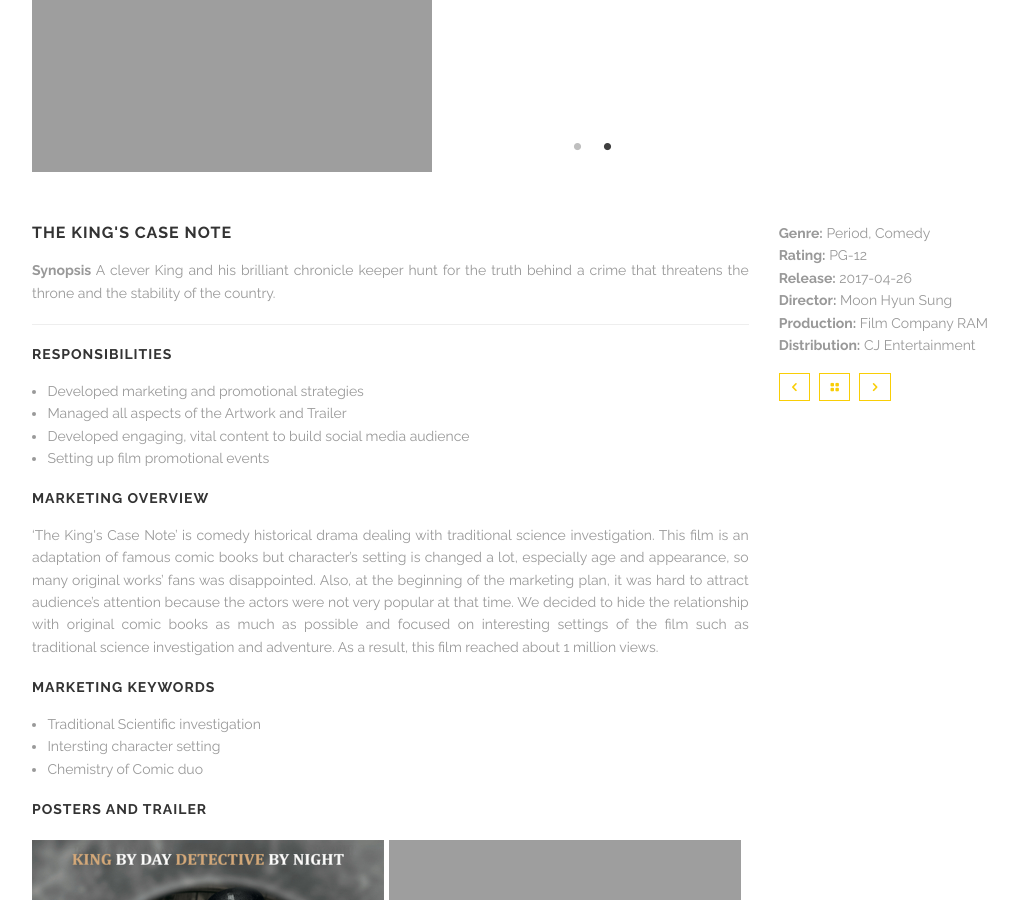
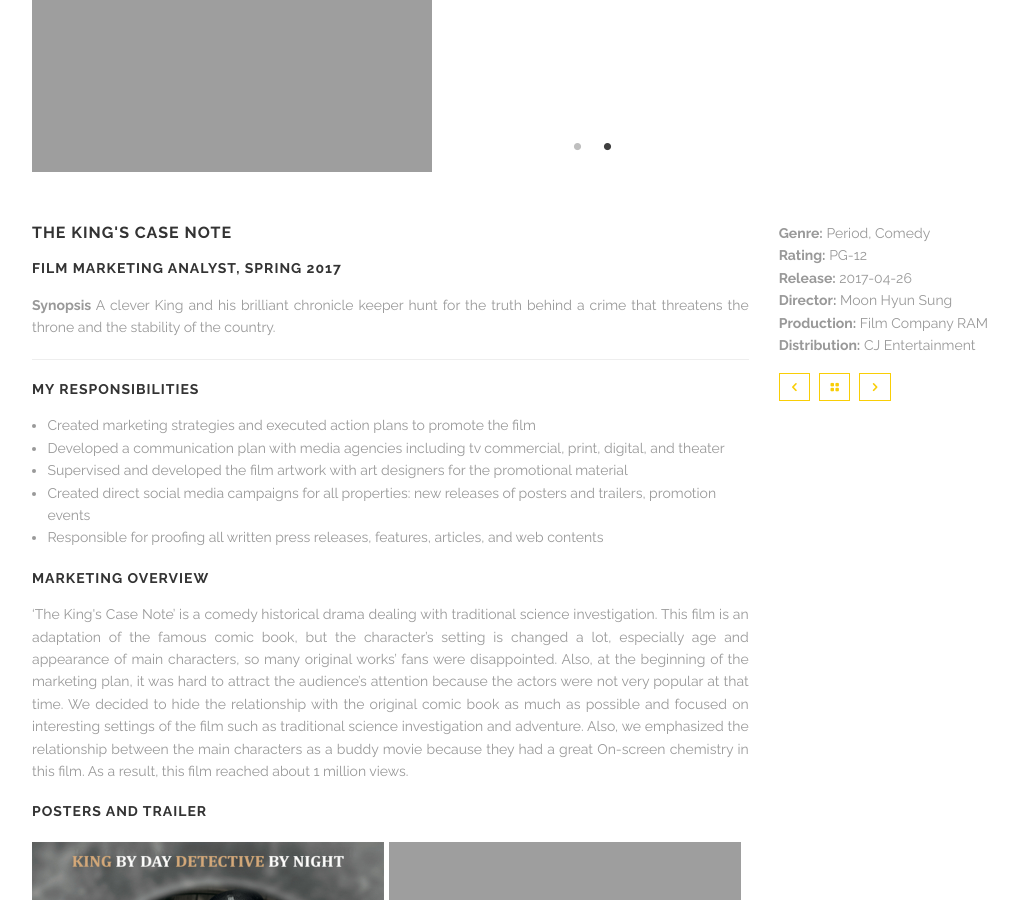
Before and after one commit to hyoeunK/hyoeunK.github.io, a Jekyll site: the page built from portfolio-item_king.html, in a window 1280 px wide and 900 px high, scrolled down 525 px. Shown: the whole window, without its empty margins (63-1081 px from the left). Built offline with Jekyll 4.4.1, drawn with Linux system fonts in a browser that asks for light colours; some of the changed text lies outside the part shown.

Commit message:
king/brother

```diff
--- a/portfolio-item_king.html
+++ b/portfolio-item_king.html
@@ -32,7 +32,9 @@
   <div class='spacing'></div>
   <div class='row'>
     <div class='large-8 columns'>
-      <h3>The King's Case Note</h3>
+      <h3>The King's Case Note<br>
+        <h4>FILM MARKETING ANALYST, SPRING 2017</h4>
+      </h3>
       <p style="text-align:justify;">
         <strong>Synopsis</strong>
         A clever King and his brilliant chronicle keeper hunt for the truth behind a crime that threatens the throne and the stability of the country.
@@ -41,30 +43,21 @@
 
 
       <p>
-        <h4>Responsibilities</h4>
+        <h4>My Responsibilities</h4>
 
         <ul>
-          <li>Developed marketing and promotional strategies</li>
-          <li>Managed all aspects of the Artwork and Trailer</li>
-          <li>Developed engaging, vital content to build social media audience</li>
-          <li>Setting up film promotional events</li>
+          <li>Created marketing strategies and executed action plans to promote the film</li>
+          <li>Developed a communication plan with media agencies including tv commercial, print, digital, and theater</li>
+          <li>Supervised and developed the film artwork with art designers for the promotional material</li>
+          <li>Created direct social media campaigns for all properties: new releases of posters and trailers, promotion events</li>
+          <li>Responsible for proofing all written press releases, features, articles, and web contents</li>
         </ul>
 
       </p>
 
       <h4>Marketing Overview</h4>
       <p style="text-align:justify;">
-        ‘The King's Case Note’ is comedy historical drama dealing with traditional science investigation. This film is an adaptation of famous comic books but character’s setting is changed a lot, especially age and appearance, so many original works’ fans was disappointed. Also, at the beginning of the marketing plan, it was hard to attract audience’s attention because the actors were not very popular at that time. We decided to hide the relationship with original comic books as much as possible and focused on interesting settings of the film such as traditional science investigation and adventure. As a result, this film reached about 1 million views.
-      </p>
-
-      <p>
-        <h4>Marketing Keywords</h4>
-
-        <ul>
-          <li>Traditional Scientific investigation</li>
-          <li>Intersting character setting</li>
-          <li>Chemistry of Comic duo</li>
-        </ul>
+        ‘The King's Case Note’ is a comedy historical drama dealing with traditional science investigation. This film is an adaptation of the famous comic book, but the character’s setting is changed a lot, especially age and appearance of main characters, so many original works’ fans were disappointed. Also, at the beginning of the marketing plan, it was hard to attract the audience’s attention because the actors were not very popular at that time. We decided to hide the relationship with the original comic book as much as possible and focused on interesting settings of the film such as traditional science investigation and adventure. Also, we emphasized the relationship between the main characters as a buddy movie because they had a great On-screen chemistry in this film. As a result, this film reached about 1 million views.
       </p>
 
       <h4>Posters and Trailer</h4>
@@ -98,11 +91,10 @@
 
       <p>
         <p style="text-align:justify;">
-          <strong>Special advertising</strong>
-          Created Big-character poster with funny campaign messaage using the format of traditional three verse Korean poem<br>
-          <strong>Role</strong>
-          Planned the advertising and supervised artworks
-
+          <strong>Special advertising</strong><br>
+          To attract young people’s attention at the theater, we created slogan poster with funny campaign message using the format of traditional three verse Korean poem.<br>
+          <strong>My responsibility</strong><br>
+          I planned this advertising wrote the copy, and supervised artworks.
           <div class="image123">
             <div style="float:left;margin-right:5px;">
                 <img src="images/@stock/king_sp.jpg" height="503" width="352"  />
@@ -128,10 +120,10 @@
 
 
       <p style="text-align:justify;">
-        <strong>Film Showcase</strong>
-        held film showcase with their supporters and talked about prodiction note and behind story<br>
-        <strong>Role</strong>
-        Planned the event, supervised stage design, and wrote the guide script for host and actors
+        <strong>Film Showcase</strong><br>
+        To inform this film’s interesting setting, we held film showcase with audiences and talked about the production note and the behind story of this film.<br>
+        <strong>My responsibility</strong>
+        I supervised stage design and wrote the guide script for host and actors.
       </p>
 
         <video width="720" height="480" controls>
@@ -142,11 +134,10 @@
 
 
       <p>
-        <strong>Seasonal Poster</strong>
-        Released fake poster for April Fool's day <br>
-        <strong>Role</strong>
-        Supervised poster design
-
+        <strong>Seasonal Poster</strong><br>
+        To make people laugh and deliver the concept of this film, we released fake poster for April Fool's day.<br>
+        <strong>My responsibility</strong><br>
+        I supervised poster design with poster designers and wrote the copy of this poster.<br>
           <div class="image123">
               <img src="images/@stock/king_fake.jpg" height="503" width="352"/>
           </div>
@@ -188,13 +179,13 @@
 
         <li>
           <div class='spacing'></div>
-          <a href='' title='previous'>
+          <a href='portfolio-item_brother.html' title='previous'>
             <i class='icon-left-open'></i>
           </a>
           <a href='portfolio.html' title='back to work list'>
             <i class='icon-layout'></i>
           </a>
-          <a href='' title='next'>
+          <a href='portfolio-item_ship' title='next'>
             <i class='icon-right-open'></i>
           </a>
         </li>
```
Also changed, not shown: portfolio-item_brother.html (+27 -35 lines).
